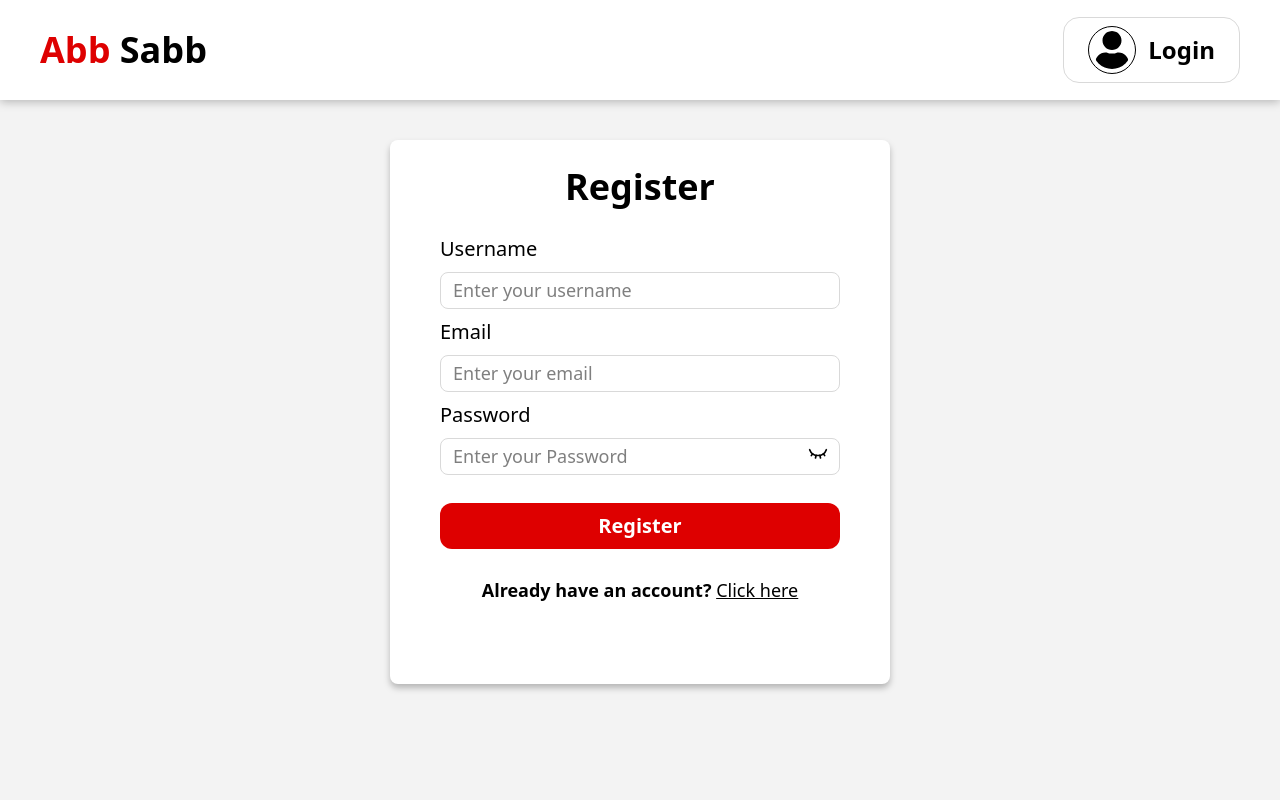
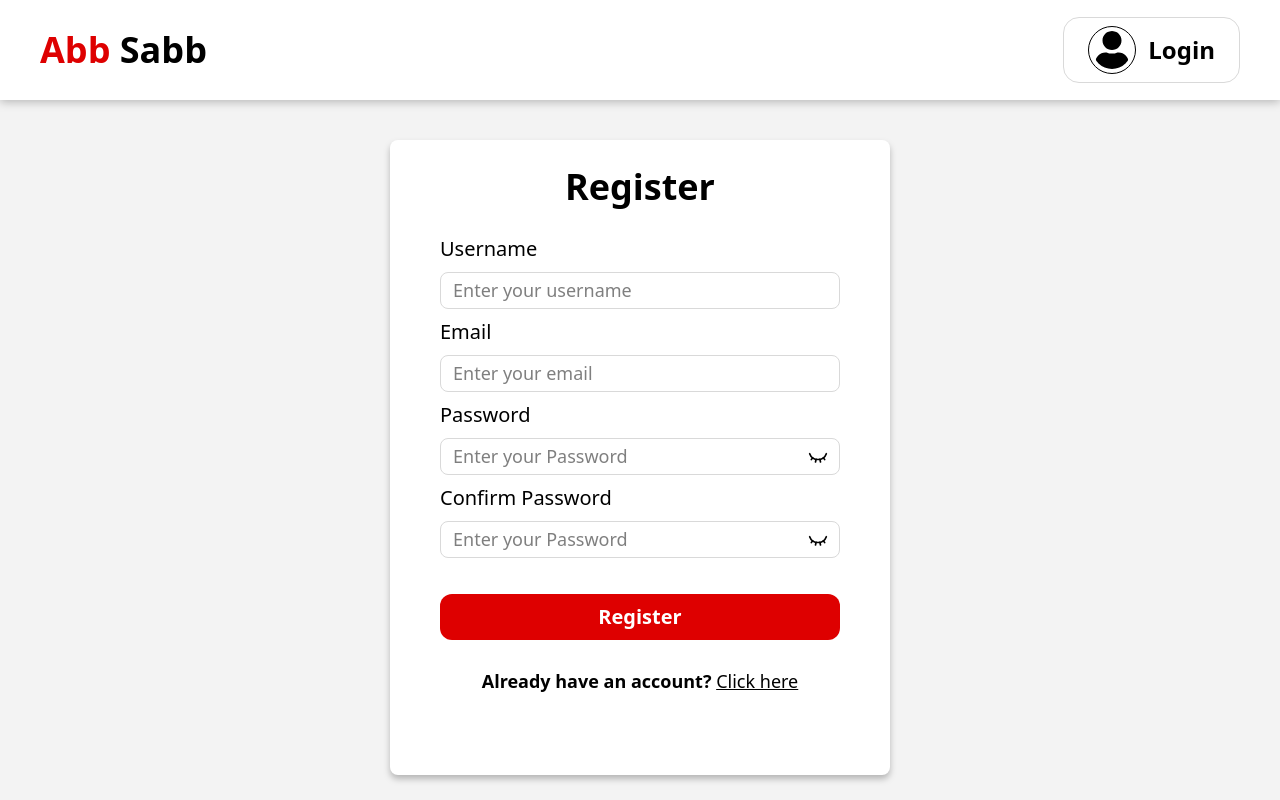
Before and after one commit to CSC105-2024/G02-forget-PreHack-2025, a React (Vite) app in the folder Frontend/: page /register in a window 1280 px wide. Built offline with nearby package versions, Linux system fonts and the light colour scheme.

Commit message:
Update RegisterPage.jsx

```diff
--- a/Frontend/src/pages/RegisterPage.jsx
+++ b/Frontend/src/pages/RegisterPage.jsx
@@ -11,15 +11,28 @@ const RegisterPage = () => {
         <div className='bg-white flex flex-col items-center w-125 p-5 pb-20 rounded-lg drop-shadow-[0_4px_3px_rgba(0,0,0,0.25)] max-sm:w-97'>
             <h1 className='text-[36px] font-bold mb-5'>Register</h1>
             <div className=''>
-                <form action="">
+                <form className ='flex flex-col item-'action="">
+                    <div>
                     <label className='text-[20px] max-sm:ml-3'>Username</label> <br />
                     <input type="email" placeholder='Enter your username' className='text-[18px] border-1 border-[#D9D9D9] rounded-lg px-3 py-1 my-2 w-100 max-sm:ml-2 hover:border-black max-sm:w-85'/> <br />
+                    </div>
+                    <div>
                     <label className='text-[20px] max-sm:ml-3'>Email</label> <br />
                     <input type="email" placeholder='Enter your email' className='text-[18px] border-1 border-[#D9D9D9] rounded-lg px-3 py-1 my-2 w-100 max-sm:ml-2 hover:border-black max-sm:w-85'/> <br />
+                    </div>
+                    <div>
                     <label className='text-[20px] max-sm:ml-3'>Password</label> <br />
                     <div className='flex items-center'>
-                        <input type="Password" placeholder='Enter your Password' className='text-[18px] border-1 border-[#D9D9D9] rounded-lg px-3 py-1 mt-2 w-100 max-sm:ml-2 hover:border-black max-sm:w-85'/>
+                        <input type="Password" placeholder='Enter your Password' className='text-[18px] border-1 border-[#D9D9D9] rounded-lg px-3 py-1 my-2 w-100 max-sm:ml-2 hover:border-black max-sm:w-85'/>
                         <LuEyeClosed className='-ml-8 text-[20px] cursor-pointer'/>
+                    </div>
+                    </div>
+                    <div>
+                    <label className='text-[20px] max-sm:ml-3'> Confirm Password</label> <br />
+                    <div className='flex items-center'>
+                        <input type="Password" placeholder='Enter your Password' className='text-[18px] border-1 border-[#D9D9D9] rounded-lg px-3 py-1 my-2 w-100 max-sm:ml-2 hover:border-black max-sm:w-85 '/>
+                        <LuEyeClosed className='-ml-8 text-[20px] cursor-pointer'/>
+                    </div>
                     </div>
                     <div className='flex justify-center my-7'>
                         <button type='submit' className='text-[20px] text-white font-bold bg-[#DE0000] w-100  max-sm:w-85 py-2 rounded-xl cursor-pointer hover:bg-[#C70000]'>Register</button>
```
